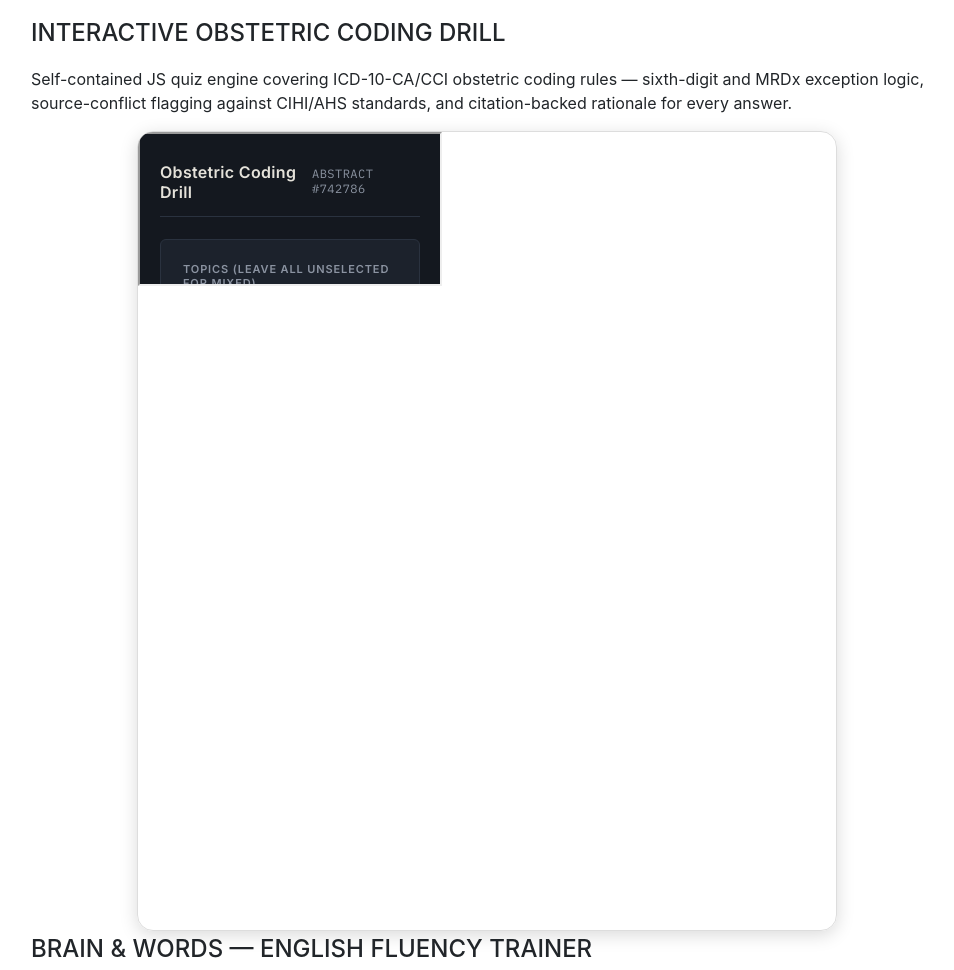
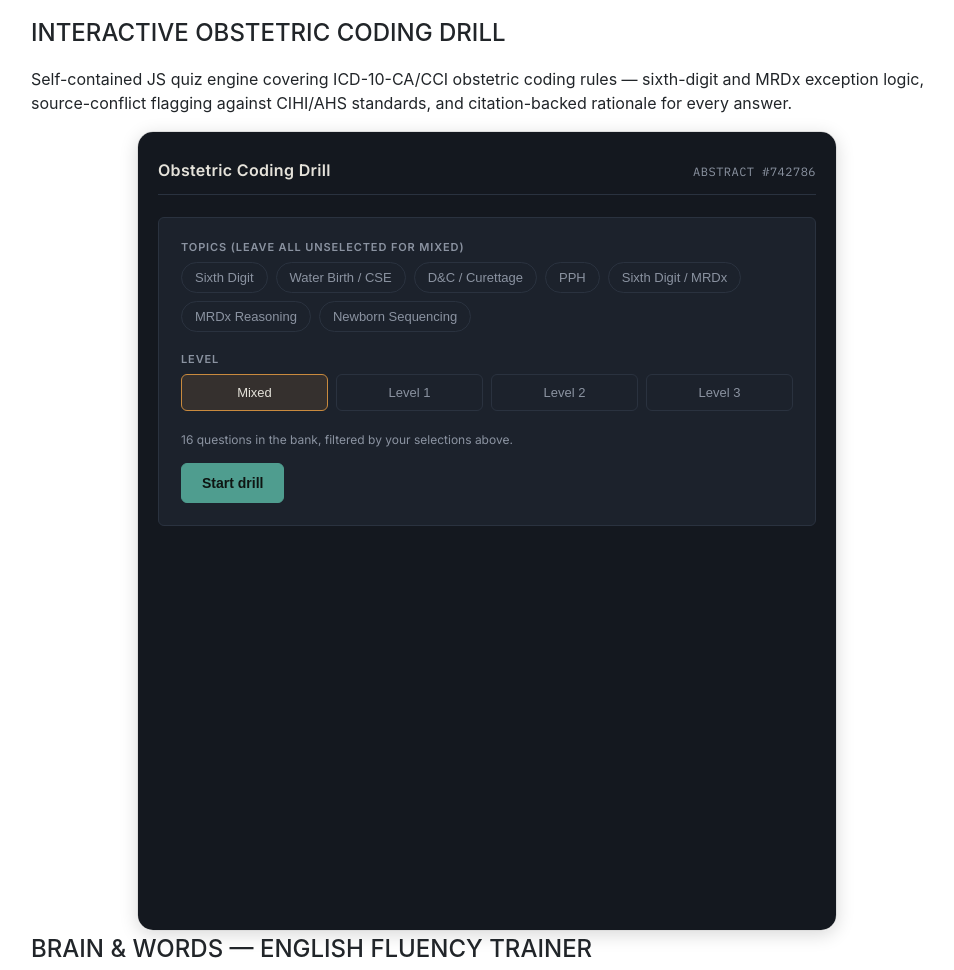
Before and after one commit to Jjimenez23/PortfolioJimenez, a website with bundled scripts: page index.html in a window 1280 px wide. Shown: the part 920-1890 px from the top of the page, without its empty margins (289-1243 px from the left). Built offline with nearby package versions, Linux system fonts and the light colour scheme; a web font is replaced by a local one.

Commit message:
Update custom.css

```diff
--- a/css/custom.css
+++ b/css/custom.css
@@ -8,3 +8,8 @@
   box-shadow: 0 4px 18px rgba(0,0,0,0.15);
   border: 1px solid #ddd;
 }
+.app-frame iframe {
+  width: 100%;
+  height: 100%;
+  border: 0;
+}
```
